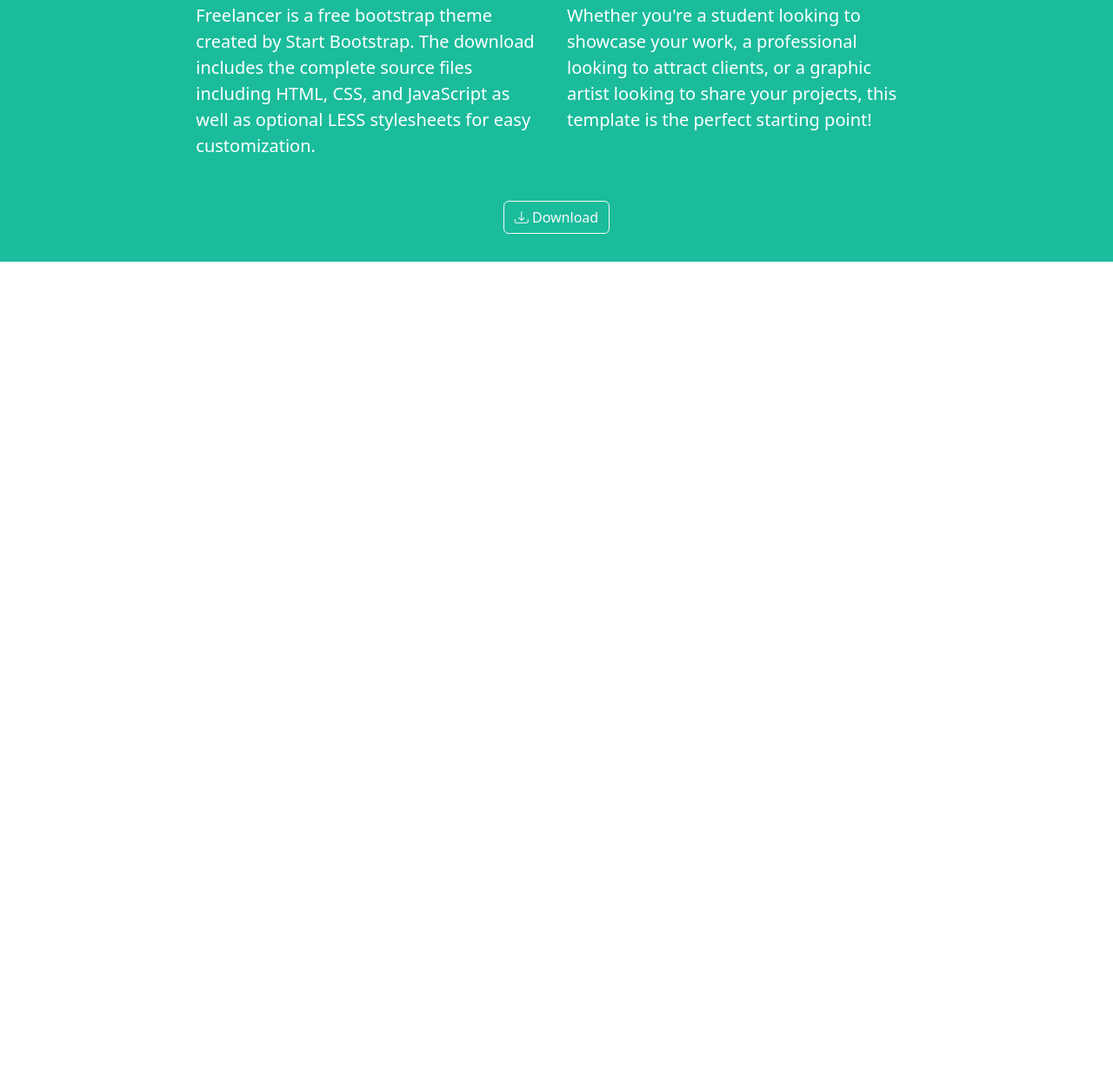
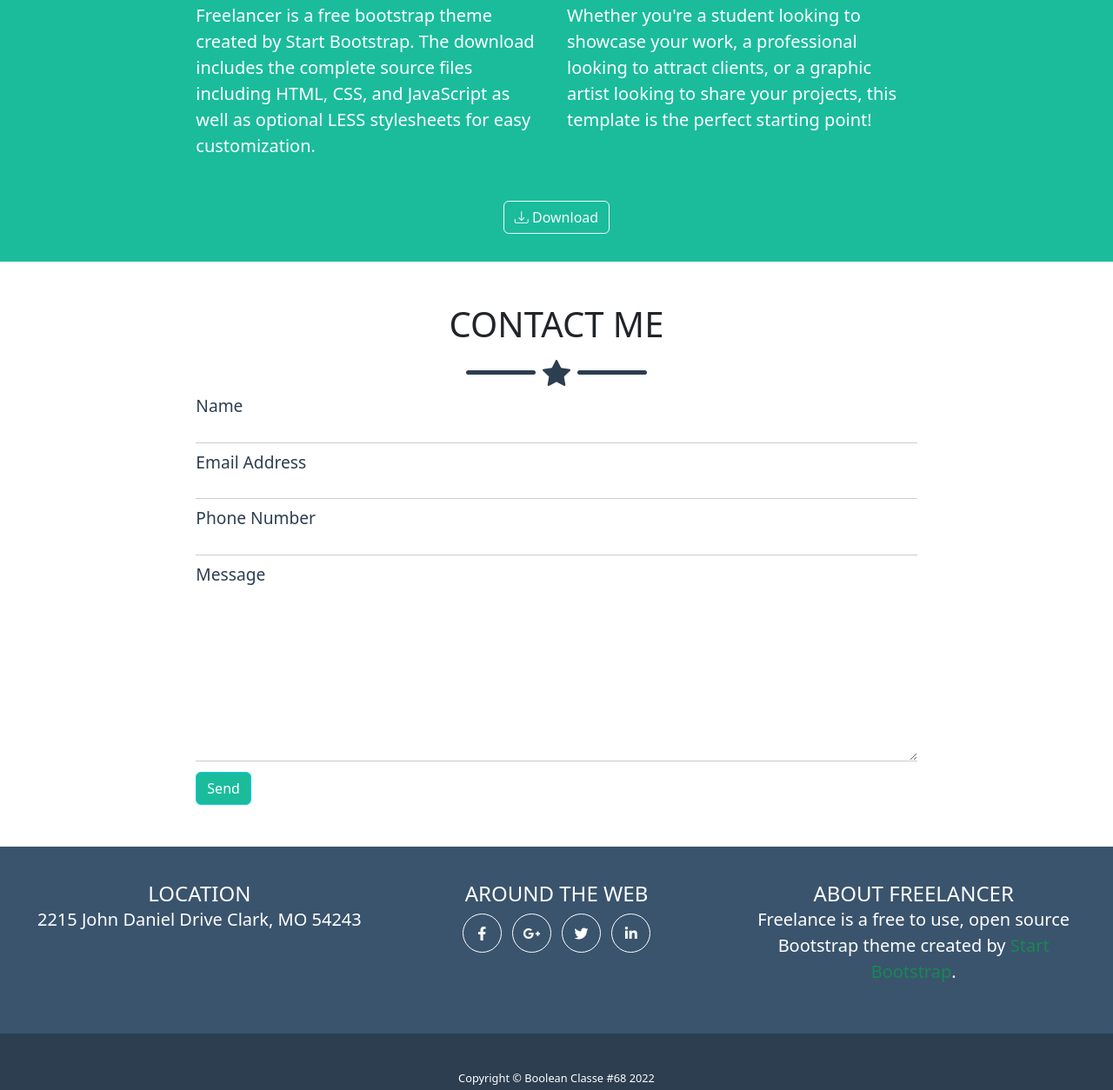
Before and after one commit to tarex7/html-css-bootstrap-freelancer, a plain HTML site: page index.html in a window 1280 px wide. Shown: the part 1546-2800 px from the top of the page at 87% size. Before the commit the page ends 1847 px from the top, so only its background shows below. Drawn offline with nearby package versions, Linux system fonts and the light colour scheme.

Commit message:
footer done

```diff
--- a/index.html
+++ b/index.html
@@ -18,6 +18,14 @@
       rel="stylesheet"
       href="https://cdn.jsdelivr.net/npm/bootstrap-icons@1.8.3/font/bootstrap-icons.css"
     />
+    <!-- Font awesome -->
+    <link
+      rel="stylesheet"
+      href="https://cdnjs.cloudflare.com/ajax/libs/font-awesome/6.1.1/css/all.min.css"
+      integrity="sha512-KfkfwYDsLkIlwQp6LFnl8zNdLGxu9YAA1QvwINks4PhcElQSvqcyVLLD9aMhXd13uQjoXtEKNosOWaZqXgel0g=="
+      crossorigin="anonymous"
+      referrerpolicy="no-referrer"
+    />
     <!-- CSS -->
     <link rel="stylesheet" href="style.css" />
   </head>
@@ -33,17 +41,17 @@
               class="d-flex list-unstyled text-white text-uppercase d-none d-lg-flex"
             >
               <li>
-                <a class="text-decoration-none mx-1 text-white" href="#"
+                <a class="text-decoration-none mx-4 text-white" href="#"
                   >portfolio</a
                 >
               </li>
               <li>
-                <a class="text-decoration-none mx-1 text-white" href="#"
+                <a class="text-decoration-none mx-4 text-white" href="#"
                   >about</a
                 >
               </li>
               <li>
-                <a class="text-decoration-none mx-1 text-white" href="#"
+                <a class="text-decoration-none mx-4 text-white" href="#"
                   >contact</a
                 >
               </li>
@@ -79,9 +87,9 @@
         </div>
         <!-- Star divider -->
         <div class="d-flex justify-content-center align-items-center">
-          <div class="line bg-dark"></div>
-          <i class="bi bi-star-fill mx-2"></i>
-          <div class="line bg-dark"></div>
+          <div class="line cs-bg-dark"></div>
+          <i class="bi bi-star-fill cs-text-dark mx-2"></i>
+          <div class="line cs-bg-dark"></div>
         </div>
 
         <div class="row p-3">
@@ -170,9 +178,97 @@
     </section>
     <!-- Contact me -->
     <section id="contact-me">
-      <div class="container-fluid mt-">
+      <div class="container-fluid">
+        <!-- section title -->
+        <div class="row">
+          <h1 class="text-uppercase text-center mt-5">Contact me</h1>
+        </div>
+        <!-- Star divider -->
+        <div class="d-flex justify-content-center align-items-center">
+          <div class="line cs-bg-dark"></div>
+          <i class="bi bi-star-fill cs-text-dark mx-2"></i>
+          <div class="line cs-bg-dark"></div>
+        </div>
+        <!-- Form -->
+        <div class="row">
+          <div class="col-8 offset-2 col-md-8 offset-md-2">
+            <form>
+              <!-- Name -->
+              <div class="mb-2">
+                <label for="name" class="form-label">Name</label>
+                <input type="text" class="form-control" id="name" />
+              </div>
 
+              <!-- Email -->
+              <div class="mb-2">
+                <label for="email" class="form-label">Email Address</label>
+                <input type="email" class="form-control" id="email" />
+              </div>
+
+              <!-- Phone number -->
+              <div class="mb-2">
+                <label for="phone" class="form-label">Phone Number</label>
+                <input type="tel" class="form-control" id="phone" />
+              </div>
+              <!-- Message -->
+              <div class="mb-2">
+                <label for="comments">Message</label>
+                <div class="form-floating">
+                  <textarea
+                    class="form-control"
+                    id="comments"
+                    style="height: 200px"
+                  ></textarea>
+                </div>
+              </div>
+              <div class="row">
+                <div class="col-12 mt-1">
+                  <a href="#" class="btn btn-info cs-bg-primary text-white mb-5"
+                    >Send</a
+                  >
+                </div>
+              </div>
+            </form>
+          </div>
+        </div>
       </div>
     </section>
+    <!-- Address -->
+    <footer>
+      <div class="container-fluid text-center">
+        <div class="row text-white p-4">
+          <!-- Location -->
+          <div class="offset-1 col-10 col-md-4 offset-md-0 mt-3 p-md-0">
+            <h4 class="text-uppercase">Location</h4>
+            <p class="lead">2215 John Daniel Drive Clark, MO 54243</p>
+          </div>
+          <!-- Around the web -->
+          <div class="offset-1 col-10 col-md-4 offset-md-0 my-4 my-md-3 p-md-0">
+            <h4 class="text-uppercase">Around the web</h4>
+            <div class="social my-2">
+              <i class="mx-1 fa-brands fa-facebook-f"></i>
+              <i class="mx-1 fa-brands fa-google-plus-g"></i>
+              <i class="mx-1 fa-brands fa-twitter"></i>
+              <i class="mx-1 fa-brands fa-linkedin-in"></i>
+            </div>
+          </div>
+          <!-- About freelancer -->
+          <div class="offset-1 col-10 col-md-4 offset-md-0 my-3 p-md-0">
+            <h4 class="text-uppercase">About freelancer</h4>
+            <p class="lead">
+              Freelance is a free to use, open source Bootstrap theme created by
+              <a class="text-success text-decoration-none" href="#"
+                >Start Bootstrap</a
+              >.
+            </p>
+          </div>
+        </div>
+      </div>
+      <div class="row cs-bg-dark footer-bottom">
+        <div class="col-12">
+          <p class="text-white text-center"><small>Copyright &copy Boolean Classe #68 2022</small> </p>
+        </div>
+      </div>
+    </footer>
   </body>
-</html>
+</html>z
--- a/style.css
+++ b/style.css
@@ -18,6 +18,9 @@
   font-size: 2rem;
 }
 
+.bi-list {
+    cursor: pointer;
+}
 .line {
   height: 5px;
   width: 80px;
@@ -25,7 +28,7 @@
   border-radius: 5px;
 }
 
-h2 {
+h2,h4 {
   margin: 0;
 }
 
@@ -41,3 +44,65 @@
 .bi-download {
   font-size: 1rem;
 }
+
+
+
+
+
+.fa-brands {
+    border: 1px solid #fff;
+    border-radius: 50%;
+    width: 45px;
+    height: 45px;
+    line-height: 45px;
+}
+
+#contact-me .form-control {
+    border:0;
+    border-bottom:  1px  #ccc solid;
+    border-radius: 0;
+}
+
+label {
+    font-size: 1.2rem;
+    font-weight: 500;
+    color: #2c3e50;
+}
+
+input {
+    height: 20px;
+}
+
+.cs-bg-dark {
+    background-color: #2c3e50;
+}
+
+.cs-text-dark {
+    color: #2c3e50;
+}
+
+.cs-bg-primary {
+background-color: #1abc9c;
+}
+
+footer {
+    background-color: #3a546d;
+}
+
+.footer-bottom {
+    height: 100px;
+    line-height: 100px;
+}
+
+small {
+    font-size: 0.8rem;
+}
+.fa-brands {
+    transition: all .3s;
+}
+
+.fa-brands:hover {
+    cursor: pointer;
+    transform: scale(1.1);
+    background-color: #1abc9c;
+}
```
